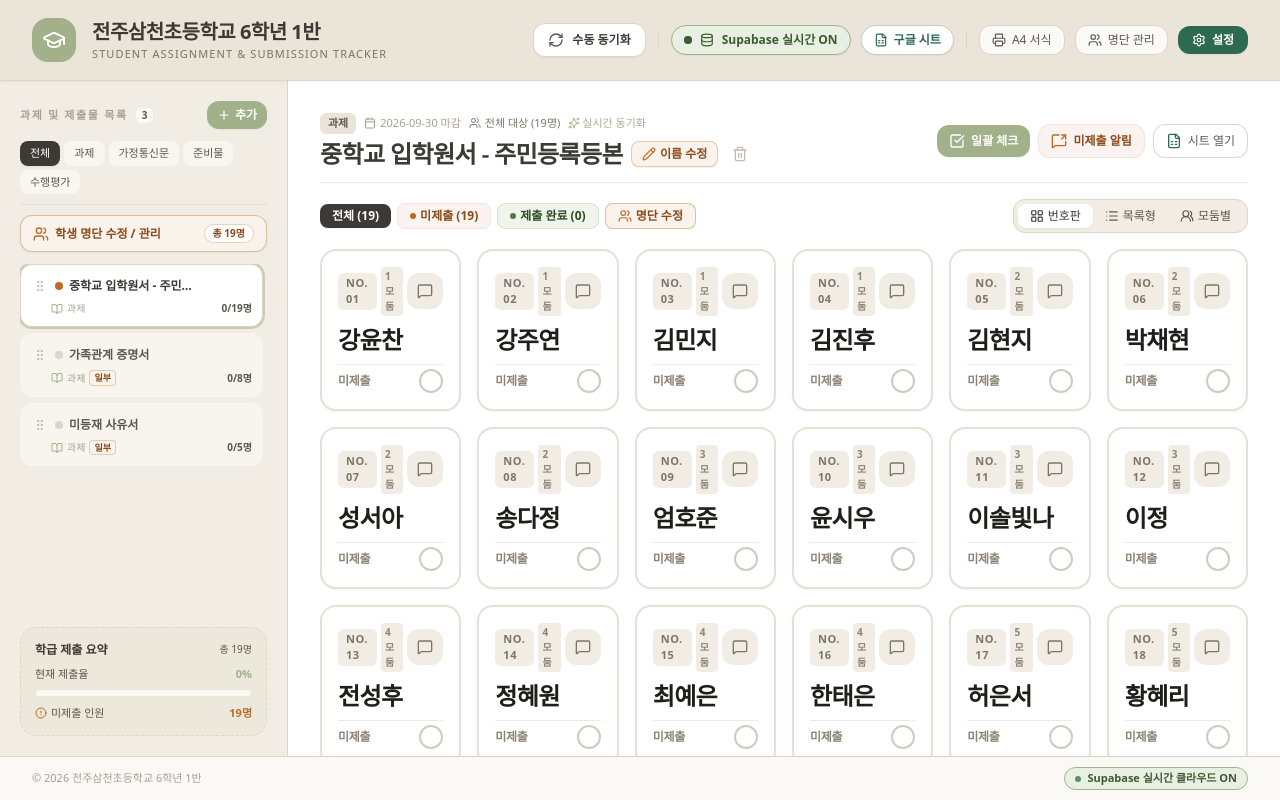
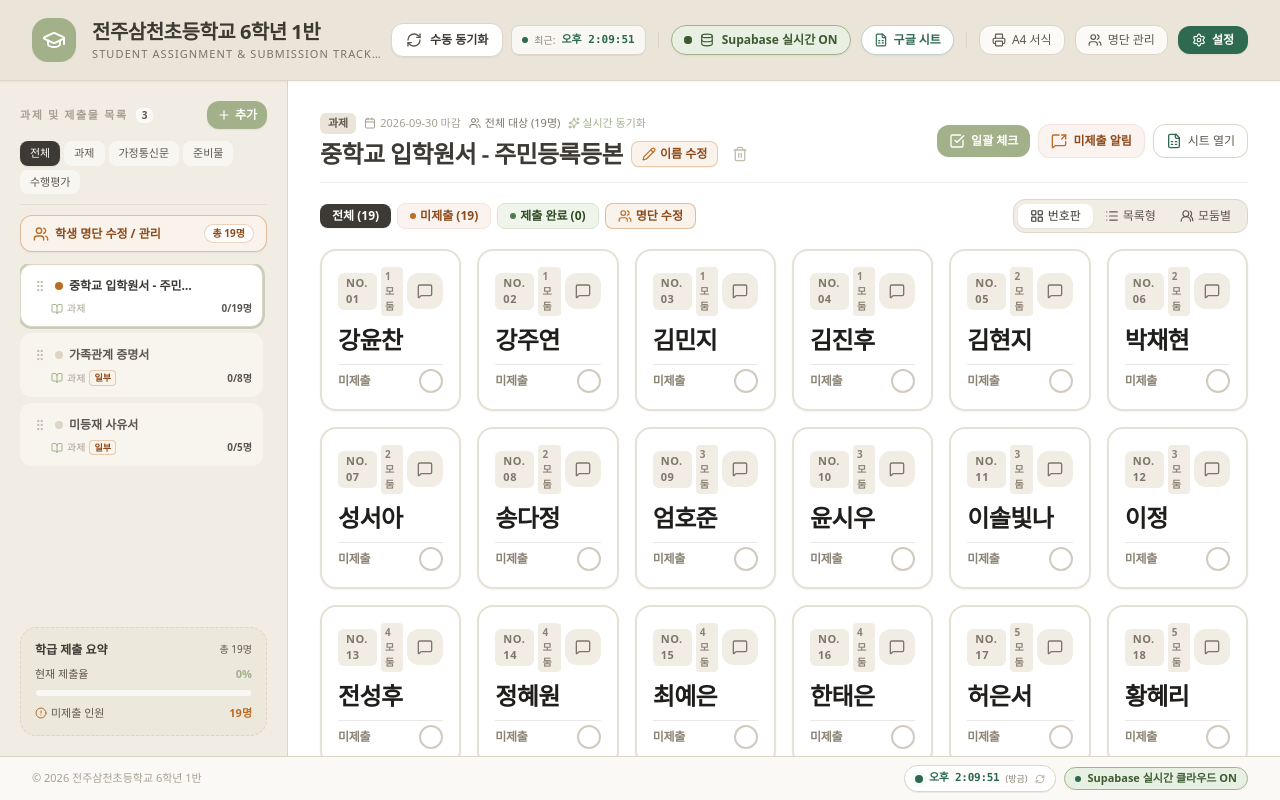
Before and after one commit to kitene0204/stu_check, a React (Vite) app: page / in a window 1280 px wide. Built offline with nearby package versions, Linux system fonts and the light colour scheme; no server answers; the database is empty.

Commit message:
feat: add last sync timestamp display
Implement state management to track and display the last successful synchronization time in the header, improving visibility into the data freshness.

```diff
--- a/src/App.tsx
+++ b/src/App.tsx
@@ -1,6 +1,6 @@
 import React, { useState, useEffect, useCallback, useMemo, useRef } from 'react';
 import confetti from 'canvas-confetti';
-import { PlusCircle, FolderPlus, Users, BookOpen } from 'lucide-react';
+import { PlusCircle, FolderPlus, Users, BookOpen, RefreshCw, CheckCircle2 } from 'lucide-react';
 import {
   ClassRoom,
   Student,
@@ -72,6 +72,55 @@ export default function App() {
 
   // Sync state: 'idle' | 'syncing' | 'synced' | 'error'
   const [syncState, setSyncState] = useState<SyncState>('idle');
+
+  // Last successfully synced timestamp from server
+  const [lastSyncedAt, setLastSyncedAt] = useState<Date | null>(() => {
+    const saved = localStorage.getItem('class_tracker_last_synced');
+    return saved ? new Date(saved) : null;
+  });
+
+  const updateLastSyncedTime = useCallback(() => {
+    const now = new Date();
+    setLastSyncedAt(now);
+    try {
+      localStorage.setItem('class_tracker_last_synced', now.toISOString());
+    } catch (e) {
+      // ignore
+    }
+  }, []);
+
+  // Periodic tick every 5 seconds to keep relative time string ("방금", "15초 전") fresh
+  const [, setSyncTick] = useState(0);
+  useEffect(() => {
+    const timer = setInterval(() => {
+      setSyncTick(t => t + 1);
+    }, 5000);
+    return () => clearInterval(timer);
+  }, []);
+
+  // Helper to format last sync timestamp for display
+  const formatLastSyncDisplay = useCallback((date: Date | null) => {
+    if (!date) return { time: '확인 중...', relative: '' };
+
+    const time = date.toLocaleTimeString('ko-KR', {
+      hour: 'numeric',
+      minute: '2-digit',
+      second: '2-digit',
+      hour12: true,
+    });
+
+    const diffSec = Math.max(0, Math.floor((Date.now() - date.getTime()) / 1000));
+    let relative = '방금';
+    if (diffSec >= 5 && diffSec < 60) {
+      relative = `${diffSec}초 전`;
+    } else if (diffSec >= 60 && diffSec < 3600) {
+      relative = `${Math.floor(diffSec / 60)}분 전`;
+    } else if (diffSec >= 3600) {
+      relative = `${Math.floor(diffSec / 3600)}시간 전`;
+    }
+
+    return { time, relative };
+  }, []);
 
   const [activeAssignmentId, setActiveAssignmentId] = useState<string>(() => {
     return assignments.length > 0 ? assignments[0].id : '';
@@ -226,6 +275,7 @@ export default function App() {
       }
 
       setSyncState('synced');
+      updateLastSyncedTime();
       setTimeout(() => setSyncState('idle'), 2000);
     };
 
@@ -262,6 +312,7 @@ export default function App() {
           }
 
           setSyncState('synced');
+          updateLastSyncedTime();
           setTimeout(() => setSyncState('idle'), 1500);
         } catch (err) {
           console.error('SSE store_update parse error:', err);
@@ -275,6 +326,7 @@ export default function App() {
             setStudents(payload.students);
             localStorage.setItem('class_tracker_students', JSON.stringify(payload.students));
             setSyncState('synced');
+            updateLastSyncedTime();
             setTimeout(() => setSyncState('idle'), 1500);
           }
         } catch (err) {
@@ -289,6 +341,7 @@ export default function App() {
             setSubmissionsMap(payload.submissionsMap);
             localStorage.setItem('class_tracker_submissions', JSON.stringify(payload.submissionsMap));
             setSyncState('synced');
+            updateLastSyncedTime();
             setTimeout(() => setSyncState('idle'), 1500);
           }
         } catch (err) {
@@ -304,6 +357,7 @@ export default function App() {
       try {
         const serverData = await fetchServerStoreData();
         if (!serverData) return;
+        updateLastSyncedTime();
 
         if (serverData.students && Array.isArray(serverData.students) && serverData.students.length > 0) {
           setStudents(prev => {
@@ -387,10 +441,12 @@ export default function App() {
         });
 
         setSyncState('synced');
+        updateLastSyncedTime();
         setTimeout(() => setSyncState('idle'), 2000);
       },
       (newRemoteStudents) => {
         if (Array.isArray(newRemoteStudents) && newRemoteStudents.length > 0) {
+          updateLastSyncedTime();
           setStudents(prev => {
             if (JSON.stringify(prev) !== JSON.stringify(newRemoteStudents)) {
               saveStudents(newRemoteStudents, classRoom.id);
@@ -403,6 +459,7 @@ export default function App() {
       },
       (newRemoteAssignments) => {
         if (Array.isArray(newRemoteAssignments)) {
+          updateLastSyncedTime();
           setAssignments(prev => {
             if (JSON.stringify(prev) !== JSON.stringify(newRemoteAssignments)) {
               saveAssignments(newRemoteAssignments);
@@ -418,6 +475,7 @@ export default function App() {
       },
       (newRemoteClassRoom) => {
         if (newRemoteClassRoom) {
+          updateLastSyncedTime();
           setClassRoom(prev => {
             const merged = { ...prev, ...newRemoteClassRoom };
             saveClassRoom(merged);
@@ -432,6 +490,7 @@ export default function App() {
       try {
         const remote = await fetchSupabaseData(supabaseConfig, classRoom.id);
         if (remote.hasRemoteData) {
+          updateLastSyncedTime();
           if (remote.resolvedClassId && remote.resolvedClassId !== classRoom.id) {
             setClassRoom(prev => {
               const u = { ...prev, id: remote.resolvedClassId! };
@@ -480,6 +539,7 @@ export default function App() {
         try {
           const remote = await fetchSupabaseData(supabaseConfig, classRoom.id);
           if (remote.hasRemoteData) {
+            updateLastSyncedTime();
             if (remote.students && remote.students.length > 0) setStudents(remote.students);
             if (remote.assignments && remote.assignments.length > 0) setAssignments(remote.assignments);
             if (remote.submissionsMap && Object.keys(remote.submissionsMap).length > 0) {
@@ -518,6 +578,7 @@ export default function App() {
     if (supabaseConfig.isEnabled && supabaseConfig.url) {
       try {
         await upsertSubmissionsToSupabase(supabaseConfig, classRoom.id, asgId, itemsToSync);
+        updateLastSyncedTime();
       } catch (err) {
         console.error('Auto sync to Supabase failed:', err);
       }
@@ -545,6 +606,7 @@ export default function App() {
     });
 
     setSyncState('synced');
+    updateLastSyncedTime();
     setTimeout(() => {
       setSyncState('idle');
     }, 1800);
@@ -618,6 +680,7 @@ export default function App() {
       });
 
       setSyncState('synced');
+      updateLastSyncedTime();
 
       if (syncCount > 0) {
         showToast('✅ Supabase 클라우드, 서버 및 모든 기기 실시간 동기화 완료!');
@@ -1027,6 +1090,7 @@ export default function App() {
         supabaseConfig={supabaseConfig}
         sheetsConfig={sheetsConfig}
         syncState={syncState}
+        lastSyncedAt={lastSyncedAt}
         onTriggerManualSync={handleTriggerManualSync}
         onOpenRosterModal={() => setIsRosterModalOpen(true)}
         onOpenPrintModal={() => setIsPrintModalOpen(true)}
@@ -1143,13 +1207,35 @@ export default function App() {
 
       {/* Natural Tones Footer with Sync indicator */}
       <footer className="h-10 md:h-11 bg-[#FAF9F6] border-t border-[#DCD5C8] px-3.5 sm:px-6 md:px-8 flex items-center justify-between text-[10px] sm:text-[11px] font-medium text-[#A89F91] shrink-0">
-        <div className="truncate">
+        <div className="truncate pr-2">
           &copy; 2026 {classRoom.schoolName} {classRoom.grade}학년 {classRoom.classNumber}반
         </div>
         <div className="flex items-center gap-2 text-[10px] sm:text-[11px] shrink-0">
+          {/* Last Server Sync Timestamp (Bottom Corner Indicator) */}
+          <button
+            onClick={handleTriggerManualSync}
+            className="flex items-center gap-1.5 px-2.5 py-1 rounded-full bg-white border border-[#DCD5C8] text-[#3D3A35] hover:bg-[#FAF9F5] hover:border-[#2D6A4F]/40 active:scale-95 transition-all shadow-2xs cursor-pointer select-none group"
+            title={`서버 최신 동기화 완료: ${lastSyncedAt ? lastSyncedAt.toLocaleString('ko-KR') : '확인 중'}\n(클릭하여 즉시 새로고침)`}
+          >
+            <span className="relative flex h-2 w-2 shrink-0">
+              <span className="animate-ping absolute inline-flex h-full w-full rounded-full bg-[#52B788] opacity-75"></span>
+              <span className="relative inline-flex rounded-full h-2 w-2 bg-[#2D6A4F]"></span>
+            </span>
+            <span className="text-[#8C8275] hidden xs:inline shrink-0">최근 동기화:</span>
+            <span className="font-bold text-[#2D6A4F] shrink-0 font-mono tracking-tight">
+              {formatLastSyncDisplay(lastSyncedAt).time}
+            </span>
+            {formatLastSyncDisplay(lastSyncedAt).relative && (
+              <span className="text-[9px] text-[#8C8275] hidden sm:inline shrink-0">
+                ({formatLastSyncDisplay(lastSyncedAt).relative})
+              </span>
+            )}
+            <RefreshCw className={`w-2.5 h-2.5 text-[#A89F91] group-hover:text-[#2D6A4F] transition-all shrink-0 ml-0.5 ${syncState === 'syncing' ? 'animate-spin text-[#2D6A4F]' : 'group-hover:rotate-180'}`} />
+          </button>
+
           <button
             onClick={() => setIsSupabaseModalOpen(true)}
-            className={`flex items-center gap-1.5 px-2.5 py-0.5 rounded-full font-semibold border cursor-pointer transition-colors ${
+            className={`hidden md:flex items-center gap-1.5 px-2.5 py-0.5 rounded-full font-semibold border cursor-pointer transition-colors ${
               supabaseConfig.isEnabled && supabaseConfig.url
                 ? 'bg-[#E8F0E4] text-[#3D5A30] border-[#A3B18A]'
                 : 'bg-emerald-50 text-[#2D6A4F] border-emerald-300 hover:bg-emerald-100'
--- a/src/components/Header.tsx
+++ b/src/components/Header.tsx
@@ -22,6 +22,7 @@ interface HeaderProps {
   supabaseConfig: SupabaseConfig;
   sheetsConfig: GoogleSheetsConfig;
   syncState: SyncState;
+  lastSyncedAt?: Date | null;
   onTriggerManualSync: () => void;
   onOpenRosterModal: () => void;
   onOpenPrintModal: () => void;
@@ -36,6 +37,7 @@ export const Header: React.FC<HeaderProps> = ({
   classRoom,
   supabaseConfig,
   syncState,
+  lastSyncedAt,
   onTriggerManualSync,
   onOpenRosterModal,
   onOpenPrintModal,
@@ -98,6 +100,7 @@ export const Header: React.FC<HeaderProps> = ({
         {/* Right: Desktop Action Bar (Visible on lg and larger) */}
         <div className="hidden lg:flex items-center gap-2.5 shrink-0">
           {/* Realtime Manual Sync Button with Animated Spinner & Status Indicator */}
+          <div className="flex items-center gap-2">
             <button
               onClick={onTriggerManualSync}
               disabled={isSyncing}
@@ -108,7 +111,7 @@ export const Header: React.FC<HeaderProps> = ({
                     ? 'bg-[#E8F0E4] border-[#A3B18A] text-[#3D5A30] hover:bg-[#DCE9D6]'
                     : 'bg-white hover:bg-[#FAF9F5] border-[#DCD5C8] text-[#3D3A35]'
               }`}
-            title="구글 시트 / Supabase / 스마트폰 전체 즉시 동기화"
+              title={`구글 시트 / Supabase / 스마트폰 전체 즉시 동기화\n최근 동기화: ${lastSyncedAt ? lastSyncedAt.toLocaleString('ko-KR') : '확인 중'}`}
             >
               {isSyncing ? (
                 <>
@@ -127,6 +130,20 @@ export const Header: React.FC<HeaderProps> = ({
                 </>
               )}
             </button>
+
+            {lastSyncedAt && (
+              <span
+                className="hidden xl:flex items-center gap-1.5 px-2.5 py-1.5 rounded-lg bg-white/70 border border-[#DCD5C8] text-[11px] text-[#5D574F] shadow-2xs"
+                title={`서버 최신 동기화 시각: ${lastSyncedAt.toLocaleString('ko-KR')}`}
+              >
+                <span className="w-1.5 h-1.5 rounded-full bg-[#2D6A4F]" />
+                <span className="text-[#8C8275] text-[10px]">최근:</span>
+                <span className="font-mono font-bold text-[#2D6A4F] text-[11px]">
+                  {lastSyncedAt.toLocaleTimeString('ko-KR', { hour: 'numeric', minute: '2-digit', second: '2-digit', hour12: true })}
+                </span>
+              </span>
+            )}
+          </div>
 
           <div className="h-4 w-px bg-[#DCD5C8] mx-0.5" />
 
@@ -278,8 +295,13 @@ export const Header: React.FC<HeaderProps> = ({
               <RefreshCw className={`w-4 h-4 ${isSyncing ? 'animate-spin text-[#2D6A4F]' : isSynced ? 'text-[#2D6A4F]' : 'text-[#5D574F]'}`} />
               <span>클라우드 & 구글 시트 동기화</span>
             </span>
-            <span className="text-[11px] font-extrabold">
-              {isSyncing ? '동기화 진행 중...' : isSynced ? '동기화 완료됨' : '지금 동기화 실행'}
+            <span className="text-[11px] font-extrabold flex flex-col items-end">
+              <span>{isSyncing ? '동기화 진행 중...' : isSynced ? '동기화 완료됨' : '지금 동기화 실행'}</span>
+              {lastSyncedAt && (
+                <span className="text-[9px] font-medium text-[#7D7568]">
+                  최근: {lastSyncedAt.toLocaleTimeString('ko-KR', { hour: 'numeric', minute: '2-digit', second: '2-digit', hour12: true })}
+                </span>
+              )}
             </span>
           </button>
 
```
Lines whose indentation alone changed are shown as unchanged.
